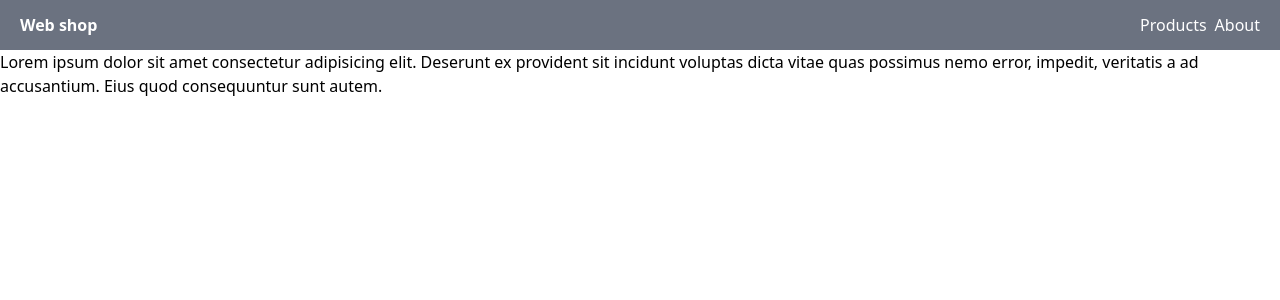
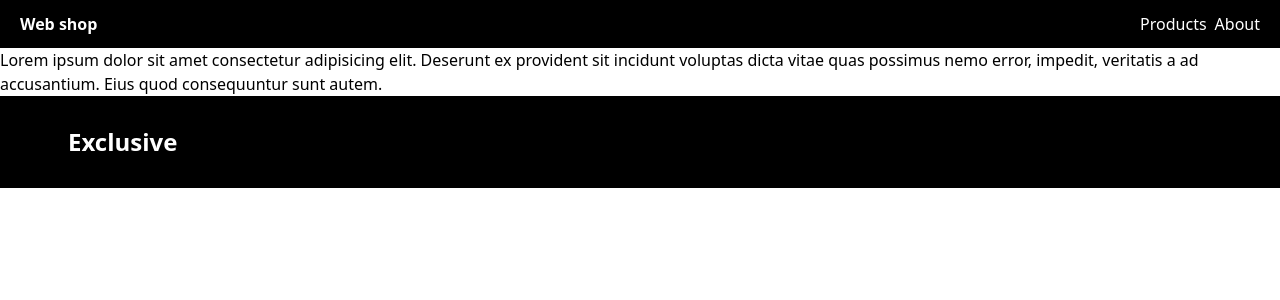
Before and after one commit to KozerT/web-shop-react-typescript, a React (Vite) app: page /about in a window 1280 px wide. Shown: the top 300 px of the page. Built offline with nearby package versions, Linux system fonts and the light colour scheme.

Commit message:
feat(components): add Footer component

```diff
--- a/src/App.tsx
+++ b/src/App.tsx
@@ -2,6 +2,7 @@ import { Route, Routes } from "react-router-dom";
 import ProductsPage from "./pages/ProductsPage";
 import AboutPage from "./pages/AboutPage";
 import Navigation from "./components/Navigation";
+import Footer from "./components/Footer";
 
 function App() {
   return (
@@ -11,6 +12,7 @@ function App() {
         <Route path="/" element={<ProductsPage />} />
         <Route path="/about" element={<AboutPage />} />
       </Routes>
+      <Footer />
     </>
   );
 }
--- a/src/components/CreateProduct.tsx
+++ b/src/components/CreateProduct.tsx
@@ -42,10 +42,6 @@ const CreateProduct = ({ onCreate }: createProductProps) => {
     onCreate(response.data);
   };
 
-  // const changeHandler = (event: React.KeyboardEvent<HTMLInputElement>) => {
-  //   setValue(event.target.value);
-  // };
-
   return (
     <form onSubmit={submitHandler}>
       <input
@@ -53,7 +49,6 @@ const CreateProduct = ({ onCreate }: createProductProps) => {
         className="border py-2 px-4 mb-2 w-full outline-0"
         placeholder="Enter product title.."
         value={value}
-        // onChange={changeHandler}
         onChange={(event) => setValue(event.target.value)}
       />
 
--- /dev/null
+++ b/src/components/Footer.tsx
@@ -0,0 +1,17 @@
+import React from "react";
+
+const Footer = () => {
+  return (
+    <>
+      <footer className=" px-5 text-white bg-black">
+        <div className="md:flex md:justify-between sm:px-12 py-7 md:items-center">
+          <h1 className="lg:text-2xl text-1xl md:mb-0 mb-6 lg:leading-normal font-semibold md:w-2/5">
+            <span className="text-white">Exclusive</span>
+          </h1>
+        </div>
+      </footer>
+    </>
+  );
+};
+
+export default Footer;
--- a/src/components/Modal.tsx
+++ b/src/components/Modal.tsx
@@ -11,12 +11,9 @@ const Modal = ({ children, title, onClose }: ModalProps) => {
       <div
         className="fixed bg-black/50 top-0 right-0 left-0 bottom-0"
         onClick={onClose}
-      >
-        {" "}
-      </div>
+      ></div>
       <div className="w-[500px] p-5 rounded bg-white absolute top-10 left-1/2 -translate-x-1/2">
         <h1 className="text-2xl text-center mb-2">{title}</h1>
-
         {children}
       </div>
     </>
--- a/src/components/Navigation.tsx
+++ b/src/components/Navigation.tsx
@@ -3,7 +3,7 @@ import { Link } from "react-router-dom";
 
 const Navigation = () => {
   return (
-    <nav className="h-[50px] flex justify-between px-5 bg-gray-500 text-white items-center">
+    <nav className="h-[48px] flex justify-between px-5 text-white items-center bg-black">
       <span className="font-bold">Web shop</span>
       <span>
         <Link to="/" className=" mr-2">
--- a/src/components/Product.tsx
+++ b/src/components/Product.tsx
@@ -29,7 +29,7 @@ const Product = ({ product }: ProductProps) => {
           <p>
             Rate:
             <span style={{ fontWeight: "bold" }}>
-              {product?.rating.rate}
+              {product?.rating?.rate}
             </span>{" "}
           </p>
         </div>
```
